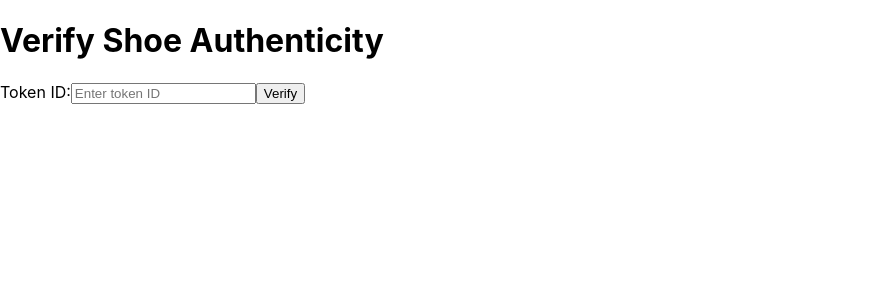
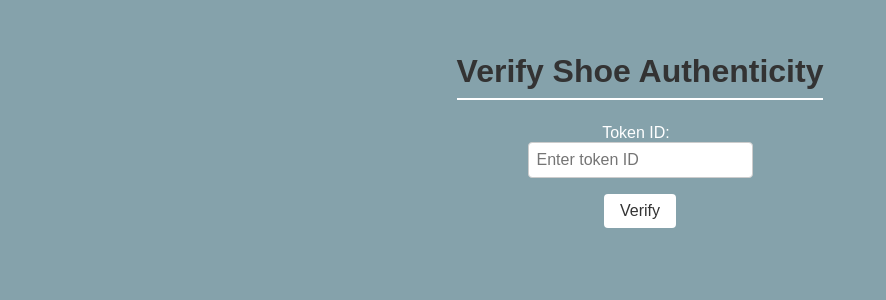
Before and after one commit to terkrub/Blockchain-project, a React (Create React App) app in the folder front-end/my-react-app/: page /identify_shoe in a window 1280 px wide. Shown: the top 300 px of the page, without its empty margins (0-886 px from the left). Built offline with nearby package versions, Linux system fonts and the light colour scheme.

Commit message:
Add css for verify page

```diff
--- a/front-end/my-react-app/src/VerifyShoeNFT.jsx
+++ b/front-end/my-react-app/src/VerifyShoeNFT.jsx
@@ -1,4 +1,5 @@
 import React, { useState } from 'react';
+import './component/style/VerifyShoeNFT.css';
 
 const VerifyShoeNFT = () => {
     const [tokenId, setTokenId] = useState('');
@@ -19,24 +20,30 @@ const VerifyShoeNFT = () => {
     };
 
     return (
-        <div>
-            <h1>Verify Shoe Authenticity</h1>
+        <div className="frame">
+            <h1 className="verify-shoe-authenticity">Verify Shoe Authenticity</h1>
 
             <label>Token ID:</label>
-            <input type="text" value={tokenId} onChange={(e) => setTokenId(e.target.value)} placeholder="Enter token ID" />
+            <input
+                type="text"
+                value={tokenId}
+                onChange={(e) => setTokenId(e.target.value)}
+                placeholder="Enter token ID"
+            />
             <button onClick={checkShoe}>Verify</button>
 
             {shoeDetails && (
-                <>
+                <div className="shoe-details">
                     <h2>Shoe Details:</h2>
-                    <div>
+                    <div className="product-photos">
                         <p><strong>Name:</strong> {shoeDetails.name}</p>
                         <p><strong>Description:</strong> {shoeDetails.description}</p>
-                        <img src={shoeDetails.image} alt="Shoe Image" width="200" />
-                        <p><strong>Size:</strong> {shoeDetails.attributes[0].value}</p>
-                        <p><strong>Color:</strong> {shoeDetails.attributes[1].value}</p>
+                        <div className="product-thumbs">
+                            <p className="product-thumb-item"><strong>Size:</strong> {shoeDetails.attributes[0].value}</p>
+                            <p className="product-thumb-item2"><strong>Color:</strong> {shoeDetails.attributes[1].value}</p>
+                        </div>
                     </div>
-                </>
+                </div>
             )}
         </div>
     );
--- /dev/null
+++ b/front-end/my-react-app/src/component/style/VerifyShoeNFT.css
@@ -0,0 +1,66 @@
+/* VerifyShoeNFT.css */
+
+.frame {
+    display: flex;
+    flex-direction: column;
+    align-items: center;
+    padding: 2rem;
+    background-color: #85A2AB; /* Updated background color */
+    min-height: 100vh;
+    font-family: 'Arial', sans-serif;
+}
+
+.verify-shoe-authenticity {
+    font-size: 2rem;
+    margin-bottom: 1.5rem;
+    color: #333;
+    border-bottom: 2px solid #ffffff; /* Adjusted for contrast against the new background */
+    padding-bottom: 0.5rem;
+}
+
+label {
+    font-size: 1rem;
+    margin-right: 0.5rem;
+    color: #ffffff; /* Adjusted for contrast against the new background */
+}
+
+input[type="text"] {
+    padding: 0.5rem;
+    font-size: 1rem;
+    border: 1px solid #ccc;
+    border-radius: 4px;
+    margin-bottom: 1rem;
+}
+
+button {
+    padding: 0.5rem 1rem;
+    font-size: 1rem;
+    background-color: #ffffff; /* Adjusted for contrast against the new background */
+    color: #333;
+    border: none;
+    border-radius: 4px;
+    cursor: pointer;
+    transition: background-color 0.3s;
+}
+
+button:hover {
+    background-color: #e0e0e0;
+}
+
+.shoe-details {
+    width: 100%;
+    max-width: 600px;
+    background-color: #fff;
+    padding: 1rem;
+    border-radius: 4px;
+    box-shadow: 0 2px 10px rgba(0, 0, 0, 0.1);
+}
+
+.product-photos p, .product-thumbs p {
+    margin-bottom: 0.5rem;
+    color: #444;
+}
+
+.product-thumb-item, .product-thumb-item2 {
+    font-weight: bold;
+}
```
